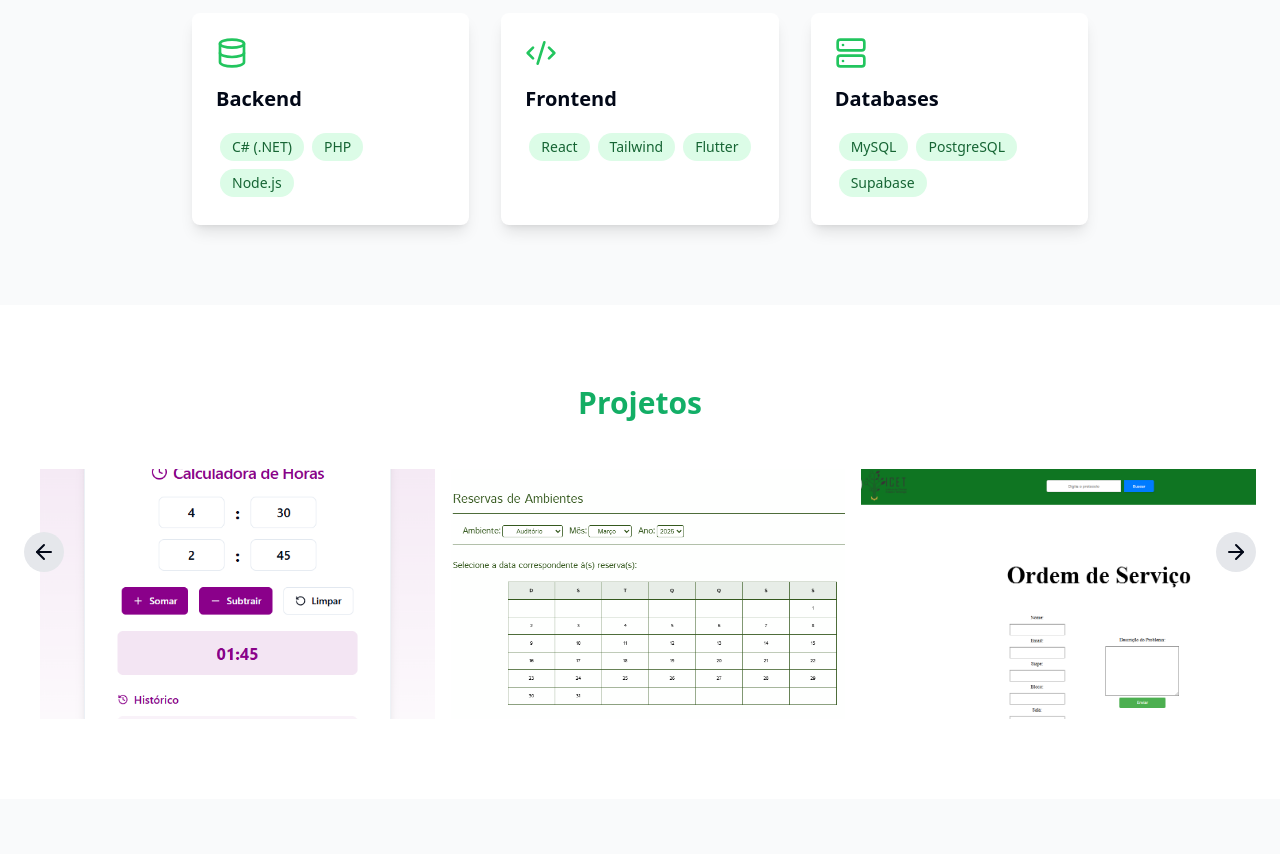
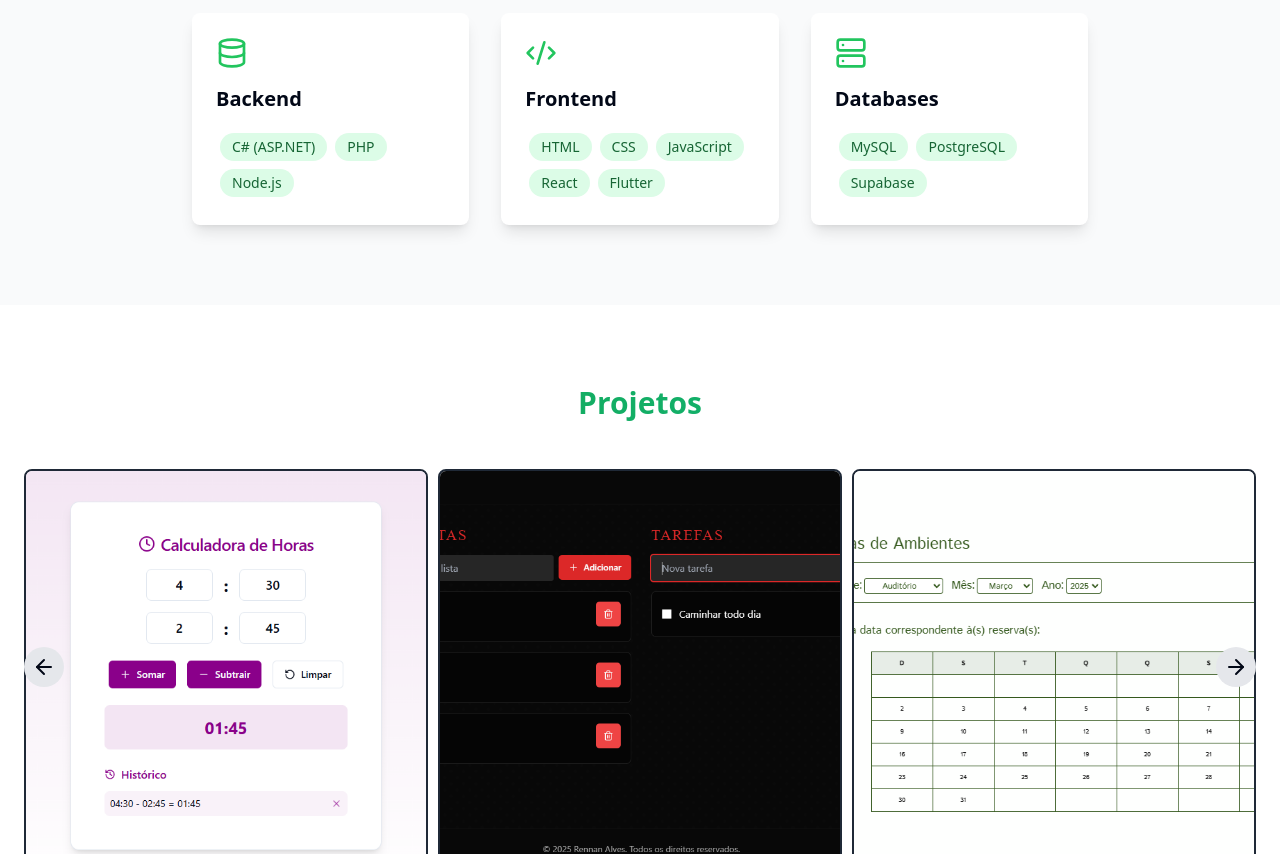
Before and after one commit to rennan-dev/portfolio-main, a React (Vite) app in the folder codigo_fonte/: page / in a window 1280 px wide. Shown: the part 1060-1914 px from the top of the page. Built offline with nearby package versions, Linux system fonts and the light colour scheme.

Commit message:
🐛 fix: projetos estão com descrição agora.

```diff
--- a/codigo_fonte/src/App.jsx
+++ b/codigo_fonte/src/App.jsx
@@ -26,15 +26,32 @@ const fadeIn = {
   transition: { duration: 0.6 }
 };
 
+const sliderOptions = {
+  loop: true,
+  mode: "snap",
+  slides: { perView: 3, spacing: 10 }, // Padrão: 3 slides por vez
+  breakpoints: {
+    "(max-width: 1024px)": { slides: { perView: 2, spacing: 10 } }, // 2 projetos em telas médias
+    "(max-width: 768px)": { slides: { perView: 1, spacing: 10 } },  // 1 projeto em telas pequenas
+  },
+};
+
 const App = () => {
   const { toast } = useToast();
+  const [sliderRef, instanceRef] = useKeenSlider(sliderOptions);
 
-    // Inicialize o slider do Keen Slider
-    const [sliderRef, slider] = useKeenSlider({
-      loop: true,
-      slides: { perView: 3 },
-      slidesToScroll: 1,
-    });
+  const handlePrev = () => {
+    if (instanceRef.current) {
+      instanceRef.current.prev();
+    }
+  };
+
+  const handleNext = () => {
+    if (instanceRef.current) {
+      instanceRef.current.next();
+    }
+  };
+
 
   const handleContact = (type) => {
     let message = "";
@@ -182,7 +199,7 @@ const App = () => {
                       <Database className="text-green-500 mb-4 h-8 w-8" />
                       <h3 className="text-xl font-semibold mb-4">Backend</h3>
                       <div className="flex flex-wrap">
-                        <span className="skill-tag">C# (.NET)</span>
+                        <span className="skill-tag">C# (ASP.NET)</span>
                         <span className="skill-tag">PHP</span>
                         <span className="skill-tag">Node.js</span>
                       </div>
@@ -191,8 +208,10 @@ const App = () => {
                       <Code2 className="text-green-500 mb-4 h-8 w-8" />
                       <h3 className="text-xl font-semibold mb-4">Frontend</h3>
                       <div className="flex flex-wrap">
+                        <span className="skill-tag">HTML</span>
+                        <span className="skill-tag">CSS</span>
+                        <span className="skill-tag">JavaScript</span>
                         <span className="skill-tag">React</span>
-                        <span className="skill-tag">Tailwind</span>
                         <span className="skill-tag">Flutter</span>
                       </div>
                     </div>
@@ -218,21 +237,24 @@ const App = () => {
             <h2 className="text-3xl font-bold mb-12 text-center gradient-text">
               Projetos
             </h2>
-            <div ref={sliderRef} className="keen-slider">
+            <div ref={sliderRef} className="keen-slider" {...sliderOptions} >
 
             {/* Projeto 1 */}
-              <div className="keen-slider__slide pl-4 flex justify-center">
-              <div className="relative group overflow-hidden w-[400px] h-[250px]">
+            <div className="keen-slider__slide flex justify-center">
+              <div className="relative group overflow-hidden w-full max-w-[400px] sm:max-w-[500px] md:max-w-[600px] border-2 border-gray-800 shadow-md rounded-lg">
                 <img
                   src="/images/calculadora.png"
                   alt="Calculadora de Horas"
                   className="w-full h-full object-cover"
                 />
                 {/* Overlay que aparece no hover */}
-                  <div className="absolute inset-0 bg-black bg-opacity-0 group-hover:bg-opacity-60 transition duration-300 flex flex-col items-center justify-center">
+                <div className="absolute inset-0 bg-black bg-opacity-0 group-hover:bg-opacity-70 transition duration-300 flex flex-col items-center justify-center p-4">
                   <h3 className="text-white text-xl font-bold opacity-0 group-hover:opacity-100 transition duration-300">
                     Calculadora de Horas
                   </h3>
+                  <p className="text-white text-sm opacity-0 group-hover:opacity-100 transition duration-300 text-center mt-2">
+                    Ferramenta para calcular e gerenciar horas de forma eficiente.
+                  </p>
                   <a
                     href="https://calculadora-de-horas.rennan-alves.com/"
                     target="_blank"
@@ -246,18 +268,49 @@ const App = () => {
             </div>
 
             {/* Projeto 2 */}
-              <div className="keen-slider__slide pl-4 flex justify-center">
-                <div className="relative group overflow-hidden w-[400px] h-[250px]">
+            <div className="keen-slider__slide flex justify-center">
+              <div className="relative group overflow-hidden w-full max-w-[400px] sm:max-w-[500px] md:max-w-[600px] border-2 border-gray-800 shadow-md rounded-lg">
+                <img
+                  src="/images/projeto_tres.png"
+                  alt="Berserk Tasks"
+                  className="w-full h-full object-cover"
+                />
+                {/* Overlay que aparece no hover */}
+                <div className="absolute inset-0 bg-black bg-opacity-0 group-hover:bg-opacity-70 transition duration-300 flex flex-col items-center justify-center p-4">
+                  <h3 className="text-white text-xl font-bold opacity-0 group-hover:opacity-100 transition duration-300">
+                    Berserk Tasks
+                  </h3>
+                  <p className="text-white text-sm opacity-0 group-hover:opacity-100 transition duration-300 text-center mt-2">
+                    To do list para gerenciamento de tarefas.
+                  </p>
+                  <a
+                    href="https://berserk-tasks.rennan-alves.com/login"
+                    target="_blank"
+                    rel="noopener noreferrer"
+                    className="mt-4 bg-green-600 text-white px-4 py-2 rounded opacity-0 group-hover:opacity-100 transition duration-300 hover:bg-green-700"
+                  >
+                    Acessar
+                  </a>
+                </div>
+              </div>
+            </div>
+
+            {/* Projeto 3 */}
+            <div className="keen-slider__slide flex justify-center">
+              <div className="relative group overflow-hidden w-full max-w-[400px] sm:max-w-[500px] md:max-w-[600px] border-2 border-gray-800 shadow-md rounded-lg">
                 <img
                   src="/images/projeto_dois.png"
                   alt="BookIt"
                   className="w-full h-full object-cover"
                 />
                 {/* Overlay que aparece no hover */}
-                  <div className="absolute inset-0 bg-black bg-opacity-0 group-hover:bg-opacity-60 transition duration-300 flex flex-col items-center justify-center">
+                <div className="absolute inset-0 bg-black bg-opacity-0 group-hover:bg-opacity-70 transition duration-300 flex flex-col items-center justify-center p-4">
                   <h3 className="text-white text-xl font-bold opacity-0 group-hover:opacity-100 transition duration-300">
                     BookIt
                   </h3>
+                  <p className="text-white text-sm opacity-0 group-hover:opacity-100 transition duration-300 text-center mt-2">
+                    Gerenciamento de ambientes.
+                  </p>
                   <a
                     href="https://github.com/rennan-dev/BookIt/tree/Teste"
                     target="_blank"
@@ -270,68 +323,57 @@ const App = () => {
               </div>
             </div>
 
-              {/* Projeto 3 */}
-              <div className="keen-slider__slide pl-4 flex justify-center">
-                <div className="relative group overflow-hidden w-[400px] h-[250px]">
-                  <img
-                    src="/images/projeto_tres.png"
-                    alt="Ordem de Serviço"
-                    className="w-full h-full object-cover"
-                  />
+            {/* Projeto 4 */}
+            <div className="keen-slider__slide flex justify-center">
+              <div className="relative group overflow-hidden w-full max-w-[400px] sm:max-w-[500px] md:max-w-[600px] border-2 border-gray-800 shadow-md rounded-lg">
                 {/* Overlay que aparece no hover */}
-                  <div className="absolute inset-0 bg-black bg-opacity-0 group-hover:bg-opacity-60 transition duration-300 flex flex-col items-center justify-center">
-                    <h3 className="text-white text-xl font-bold opacity-0 group-hover:opacity-100 transition duration-300">
-                      Ordem de Serviço
+                <div className="absolute inset-0 flex flex-col items-center justify-center p-4">
+                  <h3 className="text-xl font-bold">
+                  Projeto a ser adicionado
                   </h3>
-                    <a
-                      href="https://github.com/rennan-dev/ordem_de_servico_api"
-                      target="_blank"
-                      rel="noopener noreferrer"
-                      className="mt-4 bg-green-600 text-white px-4 py-2 rounded opacity-0 group-hover:opacity-100 transition duration-300 hover:bg-green-700"
-                    >
-                      Acessar
-                    </a>
                 </div>
               </div>
             </div>
 
-
-              {/* Projeto 4 */}
-              <div className="keen-slider__slide pl-4">
-                <div className="project-card h-full bg-white flex items-center justify-center shadow-2xl">
-                  <p className="text-xl font-bold">Projeto a ser adicionado</p>
+            {/* Projeto 5 */}
+            <div className="keen-slider__slide flex justify-center">
+              <div className="relative group overflow-hidden w-full max-w-[400px] sm:max-w-[500px] md:max-w-[600px] border-2 border-gray-800 shadow-md rounded-lg">
+                {/* Overlay que aparece no hover */}
+                <div className="absolute inset-0 flex flex-col items-center justify-center p-4">
+                  <h3 className="text-xl font-bold">
+                  Projeto a ser adicionado
+                  </h3>
+                </div>
               </div>
             </div>
 
-              {/* Projeto 5 */}
-              <div className="keen-slider__slide pl-4">
-                <div className="project-card h-full bg-white flex items-center justify-center shadow-2xl">
-                  <p className="text-xl font-bold">Projeto a ser adicionado</p>
+            {/* Projeto 6 */}
+            <div className="keen-slider__slide flex justify-center">
+              <div className="relative group overflow-hidden w-full max-w-[400px] sm:max-w-[500px] md:max-w-[600px] border-2 border-gray-800 shadow-md rounded-lg">
+                {/* Overlay que aparece no hover */}
+                <div className="absolute inset-0 flex flex-col items-center justify-center p-4">
+                  <h3 className="text-xl font-bold">
+                  Projeto a ser adicionado
+                  </h3>
+                </div>
               </div>
             </div>
 
-
-              {/* Projeto 6 */}
-              <div className="keen-slider__slide pl-4">
-                <div className="project-card h-full bg-white flex items-center justify-center shadow-2xl">
-                  <p className="text-xl font-bold">Projeto a ser adicionado</p>
-                </div>
-              </div>
-
-            </div>
-
             <button
-              onClick={() => slider.current?.prev()}
+              onClick={handlePrev} variant="outline"
               className="absolute left-0 top-1/2 transform -translate-y-1/2 bg-gray-200 p-2 rounded-full"
             >
               <ArrowLeft size={24} />
             </button>
             <button
-              onClick={() => slider.current?.next()}
+               onClick={handleNext} variant="outline"
               className="absolute right-0 top-1/2 transform -translate-y-1/2 bg-gray-200 p-2 rounded-full"
             >
               <ArrowRight size={24} />
             </button>
+          </div>
+
+
           </div>
         </div>
       </section>
--- a/codigo_fonte/src/main.jsx
+++ b/codigo_fonte/src/main.jsx
@@ -5,7 +5,7 @@ import App from './App';
 import './index.css';
 
 ReactDOM.createRoot(document.getElementById('root')).render(
-  <React.StrictMode>
+  //<React.StrictMode>
     <App />
-  </React.StrictMode>,
+  //</React.StrictMode>,
 );
```
Also changed, not shown: codigo_fonte/public/images/projeto_tres.png. Lines whose indentation alone changed are shown as unchanged.
